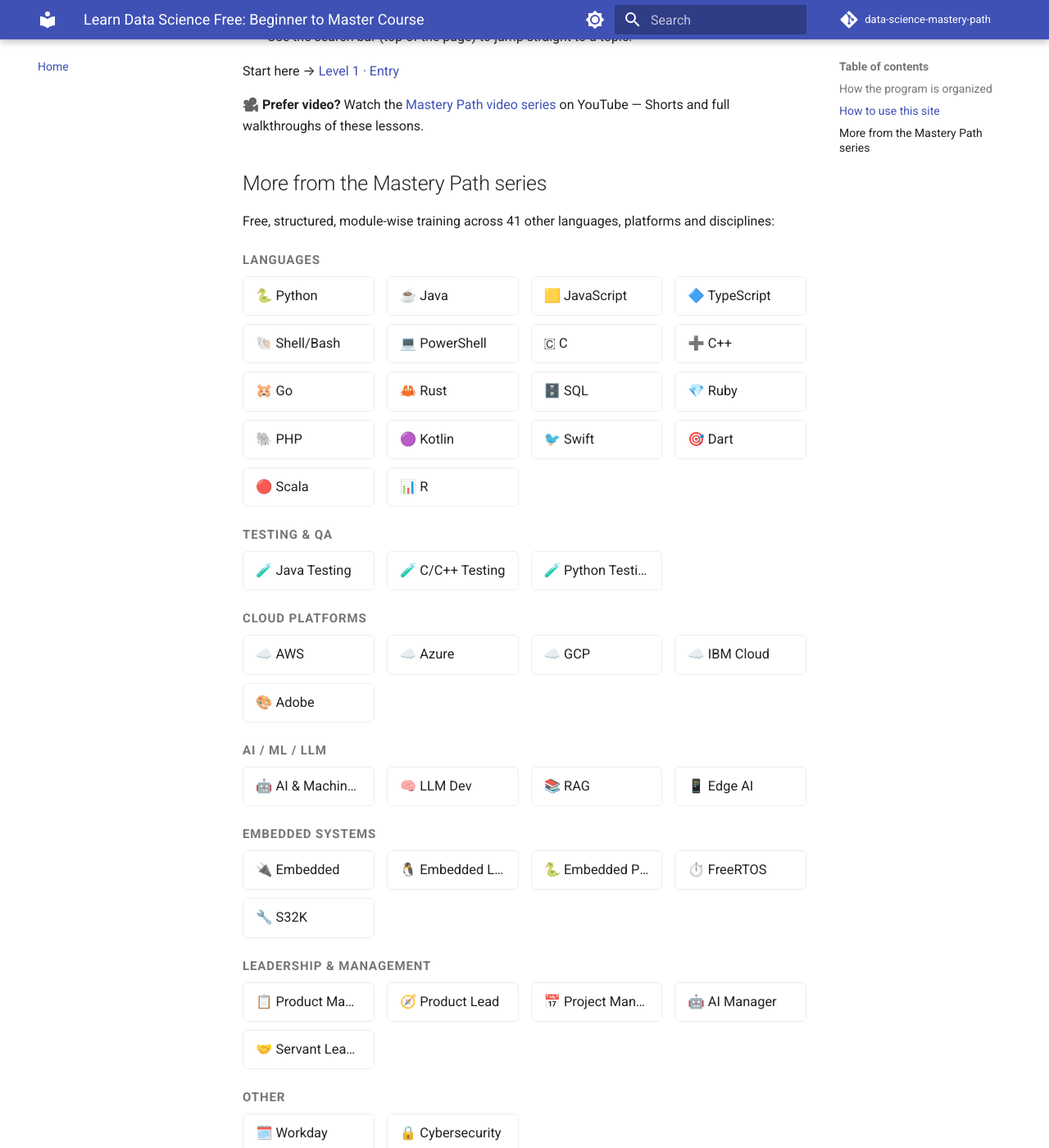
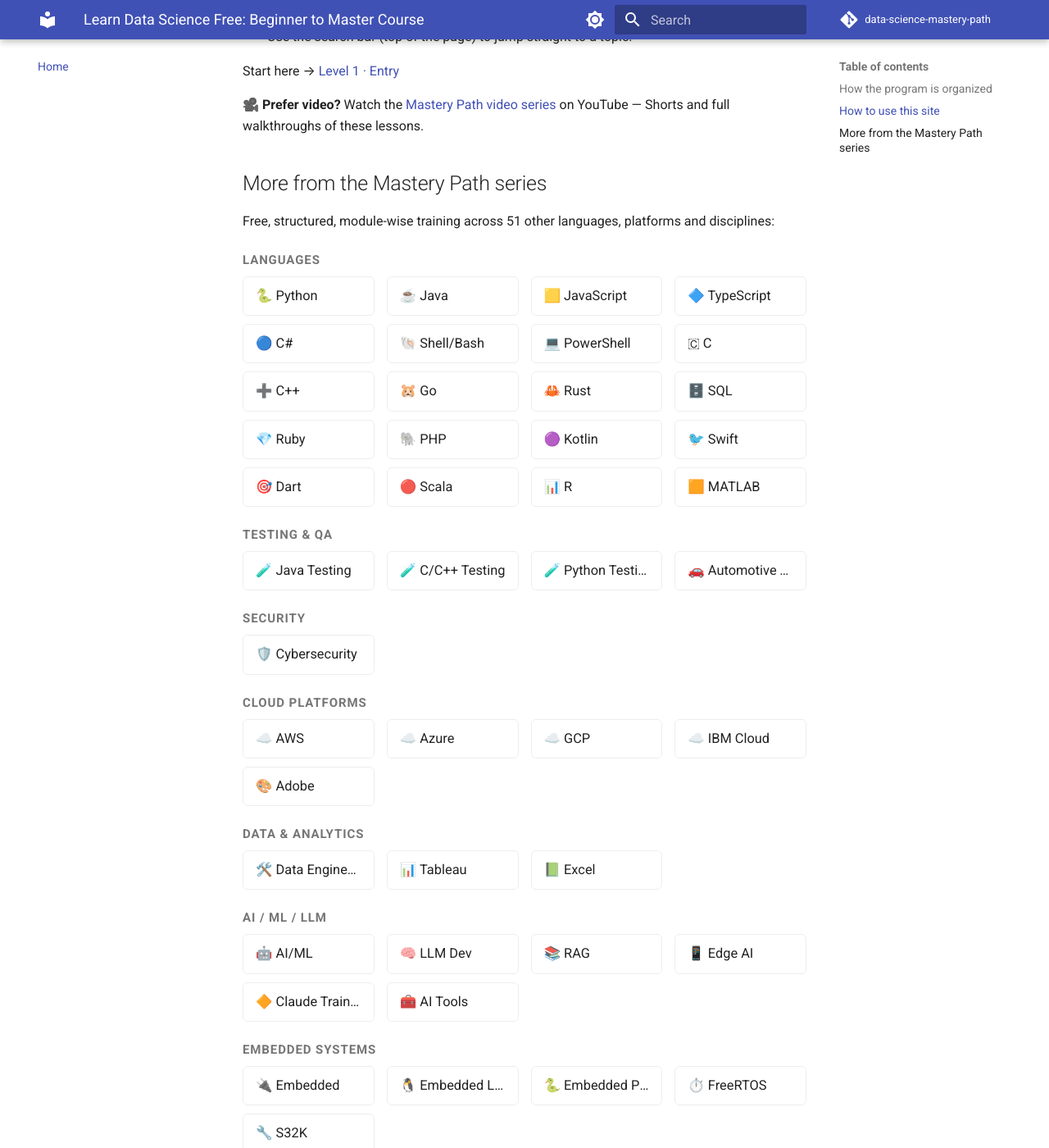
Before and after one commit to SIGILIPELLI/data-science-mastery-path, an MkDocs documentation site: the page built from docs/index.md, in a window 1280 px wide and 1400 px high, scrolled down 1009 px. Shown: the whole window at 82% size. Built offline with MkDocs 1.6.1 and Material for MkDocs 9.7.7, drawn with Linux system fonts in a browser that asks for light colours; comment, search, counter and statistics services are not loaded; some of the changed text lies outside the part shown.

Commit message:
Rebuild cross-link grid: add 10 new sites + Data & Analytics / Professional Skills categories
Co-Authored-By: Claude Opus 5 <noreply@anthropic.com>

```diff
--- a/docs/index.md
+++ b/docs/index.md
@@ -37,7 +37,7 @@ Start here → [Level 1 · Entry](level-1/index.md)
 
 ## More from the Mastery Path series
 
-Free, structured, module-wise training across 41 other languages, platforms and disciplines:
+Free, structured, module-wise training across 51 other languages, platforms and disciplines:
 
 <div class="mastery-grid-wrap">
 <p class="mastery-grid-category">Languages</p>
@@ -46,6 +46,7 @@ Free, structured, module-wise training across 41 other languages, platforms and
   <a href="https://sigilipelli.github.io/java-mastery-path/">☕ Java</a>
   <a href="https://sigilipelli.github.io/javascript-mastery-path/">🟨 JavaScript</a>
   <a href="https://sigilipelli.github.io/typescript-mastery-path/">🔷 TypeScript</a>
+  <a href="https://sigilipelli.github.io/csharp-mastery-path/">🔵 C#</a>
   <a href="https://sigilipelli.github.io/shell-mastery-path/">🐚 Shell/Bash</a>
   <a href="https://sigilipelli.github.io/powershell-mastery-path/">💻 PowerShell</a>
   <a href="https://sigilipelli.github.io/c-mastery-path/">🇨 C</a>
@@ -60,12 +61,18 @@ Free, structured, module-wise training across 41 other languages, platforms and
   <a href="https://sigilipelli.github.io/dart-mastery-path/">🎯 Dart</a>
   <a href="https://sigilipelli.github.io/scala-mastery-path/">🔴 Scala</a>
   <a href="https://sigilipelli.github.io/r-mastery-path/">📊 R</a>
+  <a href="https://sigilipelli.github.io/matlab-mastery-path/">🟧 MATLAB</a>
 </div>
 <p class="mastery-grid-category">Testing & QA</p>
 <div class="mastery-grid">
   <a href="https://sigilipelli.github.io/java-testing-mastery-path/">🧪 Java Testing</a>
   <a href="https://sigilipelli.github.io/cpp-testing-mastery-path/">🧪 C/C++ Testing</a>
   <a href="https://sigilipelli.github.io/python-testing-mastery-path/">🧪 Python Testing</a>
+  <a href="https://sigilipelli.github.io/automotive-testing-mastery-path/">🚗 Automotive Testing</a>
+</div>
+<p class="mastery-grid-category">Security</p>
+<div class="mastery-grid">
+  <a href="https://sigilipelli.github.io/cybersecurity-mastery-path/">🛡️ Cybersecurity</a>
 </div>
 <p class="mastery-grid-category">Cloud Platforms</p>
 <div class="mastery-grid">
@@ -75,12 +82,20 @@ Free, structured, module-wise training across 41 other languages, platforms and
   <a href="https://sigilipelli.github.io/ibm-cloud-mastery-path/">☁️ IBM Cloud</a>
   <a href="https://sigilipelli.github.io/adobe-mastery-path/">🎨 Adobe</a>
 </div>
+<p class="mastery-grid-category">Data & Analytics</p>
+<div class="mastery-grid">
+  <a href="https://sigilipelli.github.io/data-engineering-mastery-path/">🛠️ Data Engineering</a>
+  <a href="https://sigilipelli.github.io/tableau-mastery-path/">📊 Tableau</a>
+  <a href="https://sigilipelli.github.io/excel-mastery-path/">📗 Excel</a>
+</div>
 <p class="mastery-grid-category">AI / ML / LLM</p>
 <div class="mastery-grid">
-  <a href="https://sigilipelli.github.io/ai-ml-mastery-path/">🤖 AI &amp; Machine Learning</a>
+  <a href="https://sigilipelli.github.io/ai-ml-mastery-path/">🤖 AI/ML</a>
   <a href="https://sigilipelli.github.io/llm-dev-mastery-path/">🧠 LLM Dev</a>
   <a href="https://sigilipelli.github.io/rag-mastery-path/">📚 RAG</a>
   <a href="https://sigilipelli.github.io/edge-ai-mastery-path/">📱 Edge AI</a>
+  <a href="https://sigilipelli.github.io/claude-training-mastery-path/">🔶 Claude Training</a>
+  <a href="https://sigilipelli.github.io/ai-tools-mastery-path/">🧰 AI Tools</a>
 </div>
 <p class="mastery-grid-category">Embedded Systems</p>
 <div class="mastery-grid">
@@ -98,9 +113,9 @@ Free, structured, module-wise training across 41 other languages, platforms and
   <a href="https://sigilipelli.github.io/ai-manager-mastery-path/">🤖 AI Manager</a>
   <a href="https://sigilipelli.github.io/servant-leadership-mastery-path/">🤝 Servant Leadership</a>
 </div>
-<p class="mastery-grid-category">Other</p>
+<p class="mastery-grid-category">Professional Skills</p>
 <div class="mastery-grid">
-  <a href="https://sigilipelli.github.io/workday-mastery-path/">🗓️ Workday</a>
-  <a href="https://sigilipelli.github.io/cybersecurity-mastery-path/">🔒 Cybersecurity</a>
+  <a href="https://sigilipelli.github.io/english-fluency-mastery-path/">🗣️ English Fluency & IELTS</a>
+  <a href="https://sigilipelli.github.io/workday-mastery-path/">🧑‍💼 Workday</a>
 </div>
 </div>
```
